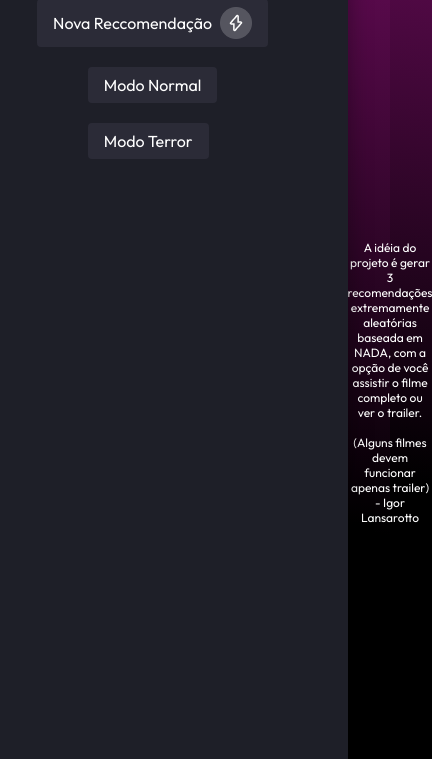
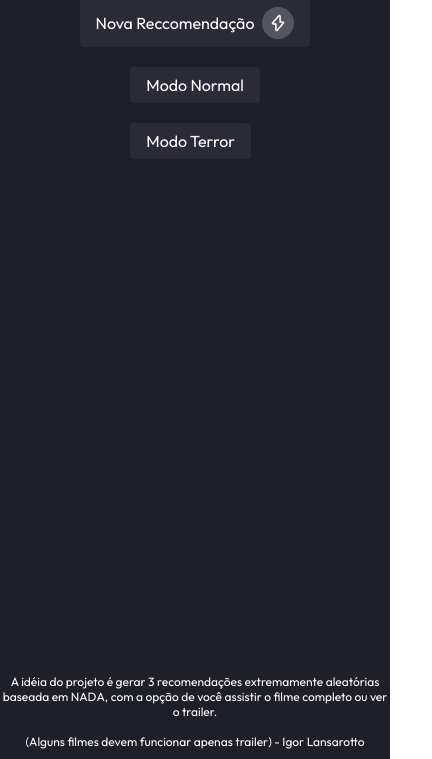
Before and after one commit to igorlan/geradorFilme, a plain HTML site: page index.html in a window 390 px wide. Shown: the part 85-844 px from the top of the page, 432 px wide, since content can reach past the window. Drawn offline with Linux system fonts and the light colour scheme; no server answers.

Commit message:
sem o static

```diff
--- a/style.css
+++ b/style.css
@@ -458,7 +458,6 @@ button:hover {
     }
 
     footer.disclaimer {
-        position: static;
         margin-top: 90px;
     }
 }
```
